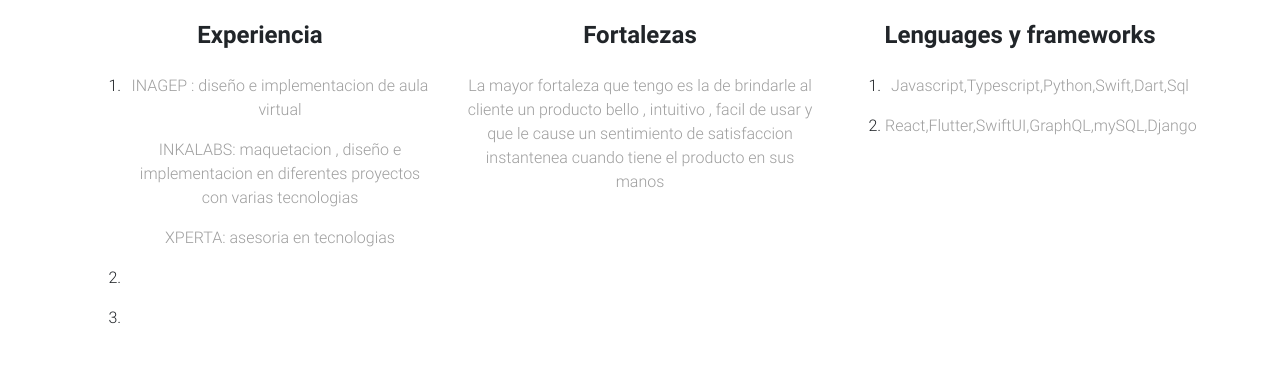
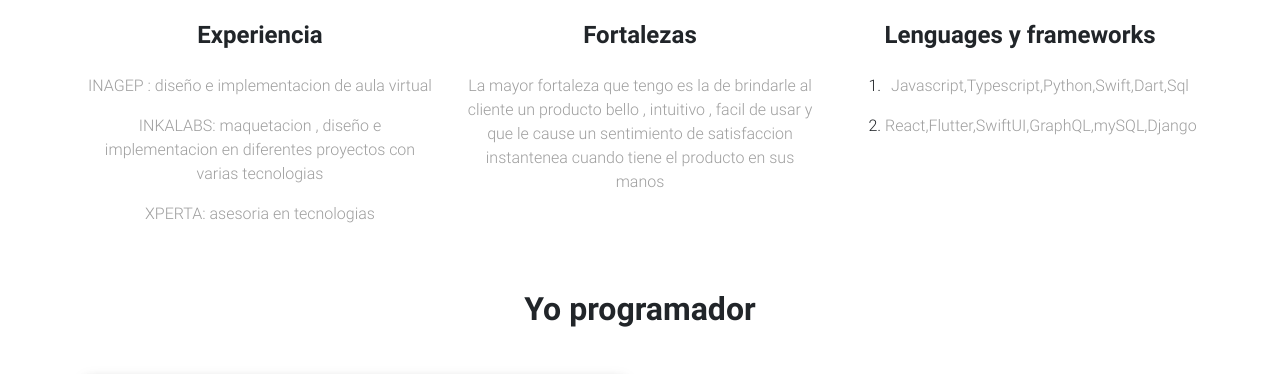
Before and after one commit to joskr2/josueretamozovargas, a plain HTML site: page index.html in a window 1280 px wide. Shown: the part 1089-1463 px from the top of the page. Drawn offline with Linux system fonts and the light colour scheme.

Commit message:
Update index.html

```diff
--- a/index.html
+++ b/index.html
@@ -109,17 +109,11 @@
             <div class="col-md-4 mb-5">
               <i class="fa fa-camera-retro fa-4x orange-text"></i>
               <h4 class="my-4 font-weight-bold">Experiencia</h4>
-              <ol>
-                <li>
                   <div>
                     <p class="grey-text">INAGEP : diseño e implementacion de aula virtual</p>
                     <p class="grey-text">INKALABS: maquetacion , diseño e implementacion en diferentes proyectos con varias tecnologias</p>
                     <p class="grey-text">XPERTA: asesoria en tecnologias</p>
                   </div>
-                </li>
-                <li> <p ></p> </li>
-                <li> </li>
-              </ol>
             </div>
             <!--Grid column-->
             <!--Grid column-->
```
